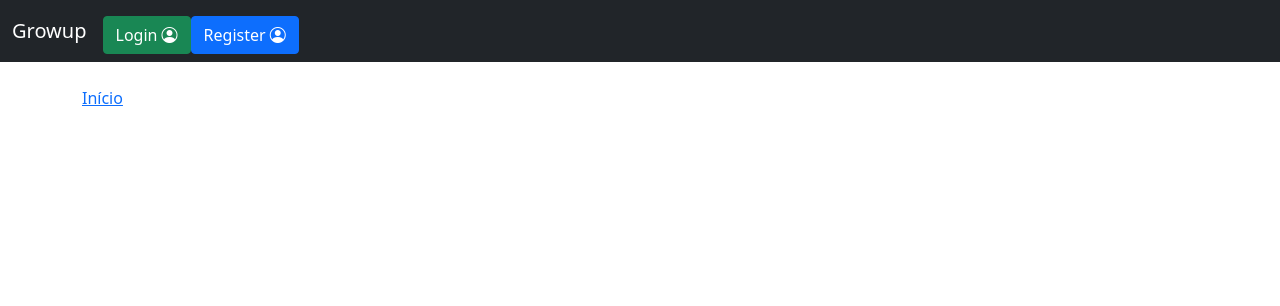
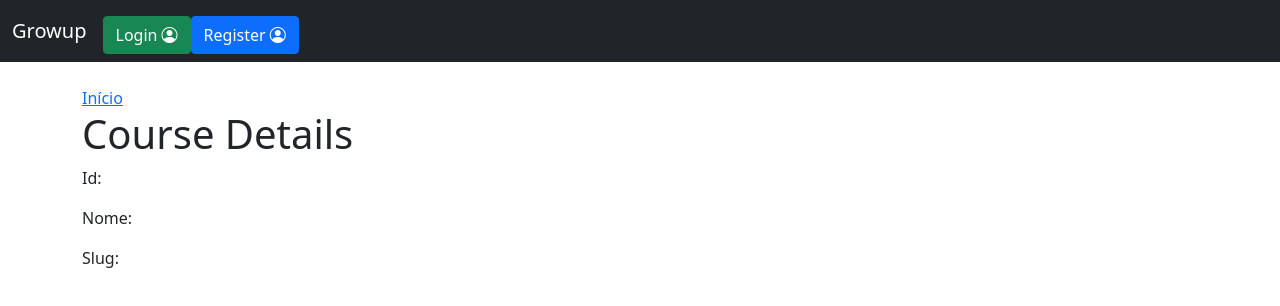
Before and after one commit to Habacuque-Gosch/Growup-Back-end, a Vue app in the folder frontend/: page /course/details/1 in a window 1280 px wide. Shown: the top 306 px of the page. Built offline with nearby package versions, Linux system fonts and the light colour scheme; no server answers.

Commit message:
make page details course

```diff
--- a/frontend/src/router/index.js
+++ b/frontend/src/router/index.js
@@ -1,4 +1,4 @@
-import { createRouter, createWebHistory, createWebHashHistory } from 'vue-router'
+import { createRouter, createWebHistory } from 'vue-router'
 import Home from '../views/user/home/index.vue'
 import Login from '../views/user/login/login.vue'
 import Register from '../views/user/register/register.vue'
@@ -27,6 +27,11 @@ const routes = [
         name: 'index',
         component: () => import('../views/courses/index.vue'),
     },
+    {
+        path: '/course/details/:id',
+        name: 'courses',
+        component: () => import('../views/courses/details_course.vue'),
+    },
 
 ]
 
--- a/frontend/src/views/courses/details_course.vue
+++ b/frontend/src/views/courses/details_course.vue
@@ -0,0 +1,55 @@
+<template>
+
+    <h1>Course Details</h1>
+
+    <div v-if="courseData">
+
+        <p>Id: {{ courseData.id }}</p>
+        <p>Nome: {{ courseData.title }}</p>
+        <p>Slug: {{ courseData.slug }}</p>
+
+    </div>
+
+    <div v-else>Curso não encontrado</div>
+
+</template>
+
+<script setup>
+
+    import {useRoute} from 'vue-router'
+
+    const courseRouter = useRoute()
+
+    const courseId = courseRouter.params
+
+    console.log(courseId['id'])
+
+</script>
+
+<script>
+
+    import { getAPI } from '@/helpers/axios-api'
+
+    export default {
+        data() {
+            return {
+                courseData: [],
+            }
+        },
+        mounted() {
+            getAPI.get(`courses/1?format=json`)
+            .then(res => {
+
+                this.courseData = res.data
+
+                console.log('Courses API has received data: '+ this.courseData)
+
+            })
+
+            .catch(err => {
+                console.log('erro get courses API: ' + err)
+            })
+        }
+    }
+
+</script>
--- a/frontend/src/views/courses/index.vue
+++ b/frontend/src/views/courses/index.vue
@@ -5,7 +5,8 @@
 
         <ul>
             <li v-for="course in apiData" :key="course.id">
-                <p>Nome do curso: {{ course.title }}</p><p>Link: {{ course.slug }}</p>
+                <RouterLink :to="{name: 'courses', params: {id: course.id}}">Nome do curso: {{ course.title }}</RouterLink>
+                <p>Link: {{ course.slug }}</p>
             </li>
         </ul>
 
@@ -18,11 +19,10 @@
 <script>
     import { getAPI } from '@/helpers/axios-api'
 
-
     export default {
         data() {
             return {
-      apiData: []
+                apiData: [],
             }
         },
         mounted() {
@@ -30,6 +30,7 @@ export default {
             .then(res => {
 
                 this.apiData = res.data.results
+
                 console.log('Courses API has received data: '+ this.apiData)
 
             })
```
Lines whose indentation alone changed are shown as unchanged.
